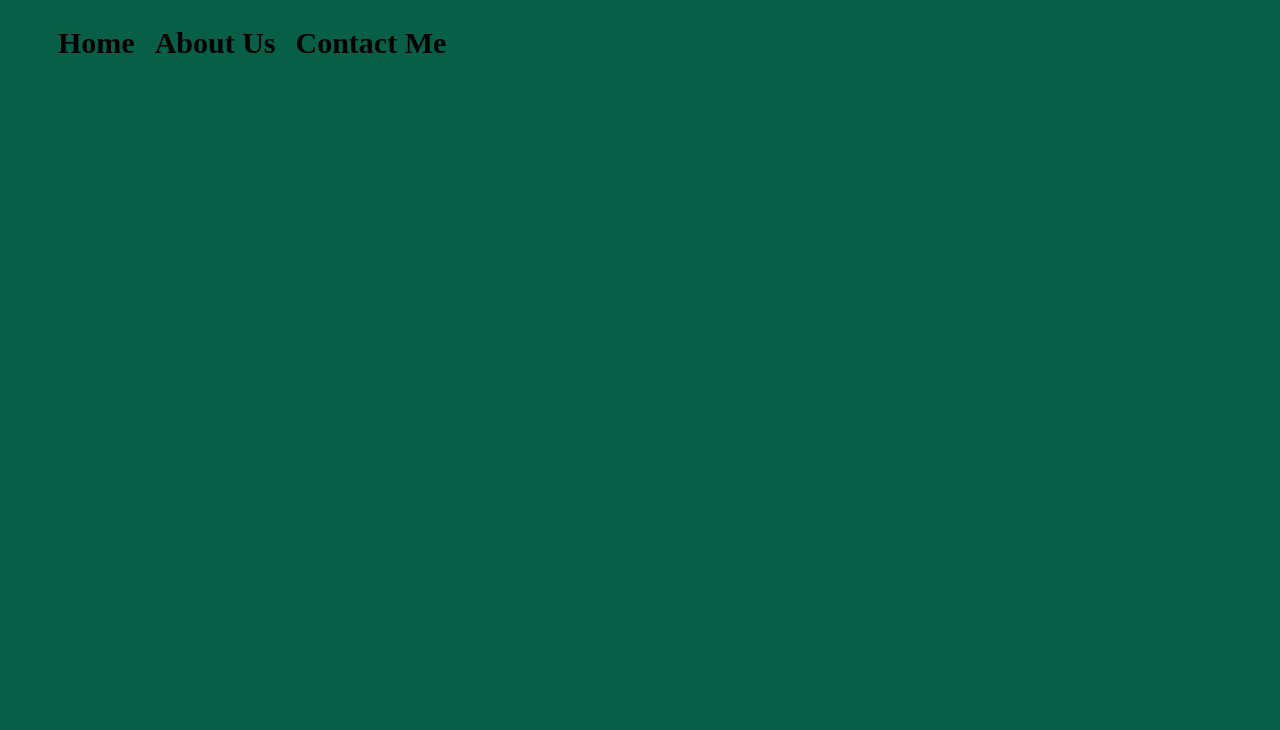
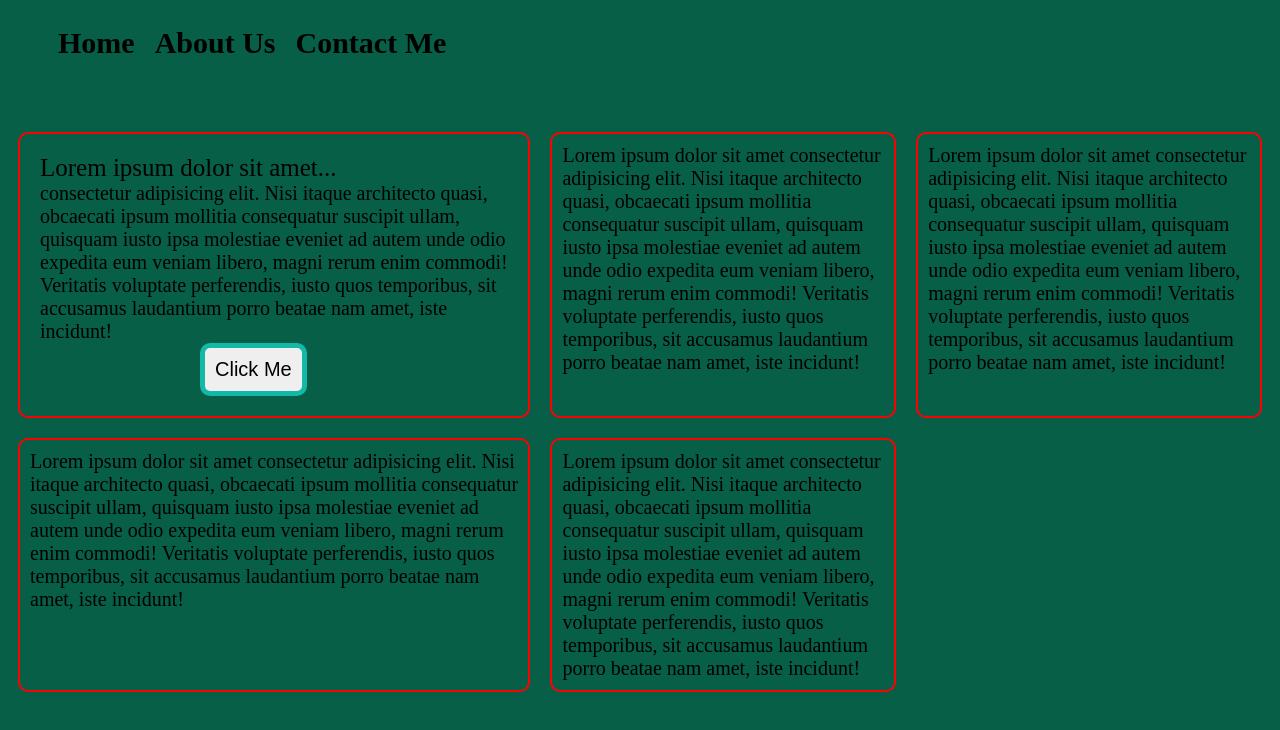
Before and after one commit to ronykhan2020/it-my-first-work, a plain HTML site: page index.html in a window 1280 px wide. Drawn offline with Linux system fonts and the light colour scheme.

Commit message:
my-work-html-css

```diff
--- a/index.html
+++ b/index.html
@@ -1,13 +1,13 @@
 <!DOCTYPE html>
 <html lang="en">
   <head>
-    <meta charset="UTF-8">
-    <meta http-equiv="X-UA-Compatible" content="IE=edge">
-    <meta name="viewport" content="width=device-width, initial-scale=1.0">
-    <link rel="stylesheet" href="./style.css">
+    <meta charset="UTF-8" />
+    <meta http-equiv="X-UA-Compatible" content="IE=edge" />
+    <meta name="viewport" content="width=device-width, initial-scale=1.0" />
+    <link rel="stylesheet" href="./style.css" />
     <style>
-    body{
-        background-color:#065f46 ;
+      body {
+        background-color: #065f46;
       }
     </style>
     <title>Document</title>
@@ -24,5 +24,74 @@
 
 
 
+
+
+    <br><br>
+
+
+    <div class="container2">
+      <p id="my-work">
+
+
+        Lorem ipsum dolor sit amet... <br>
+         consectetur adipisicing elit. Nisi itaque
+        architecto quasi, obcaecati ipsum mollitia consequatur suscipit ullam,
+        quisquam iusto ipsa molestiae eveniet ad autem unde odio expedita eum
+        veniam libero, magni rerum enim commodi! Veritatis voluptate
+        perferendis, iusto quos temporibus, sit accusamus laudantium porro
+        beatae nam amet, iste incidunt!
+        <br>
+        <span id="my-name"><button class="work-time">Click Me</button></span>
+
+      </p>
+
+
+      <p>
+
+        Lorem ipsum dolor sit amet consectetur adipisicing elit. Nisi itaque
+        architecto quasi, obcaecati ipsum mollitia consequatur suscipit ullam,
+        quisquam iusto ipsa molestiae eveniet ad autem unde odio expedita eum
+        veniam libero, magni rerum enim commodi! Veritatis voluptate
+        perferendis, iusto quos temporibus, sit accusamus laudantium porro
+        beatae nam amet, iste incidunt!
+      </p>
+      <p>
+
+        Lorem ipsum dolor sit amet consectetur adipisicing elit. Nisi itaque
+        architecto quasi, obcaecati ipsum mollitia consequatur suscipit ullam,
+        quisquam iusto ipsa molestiae eveniet ad autem unde odio expedita eum
+        veniam libero, magni rerum enim commodi! Veritatis voluptate
+        perferendis, iusto quos temporibus, sit accusamus laudantium porro
+        beatae nam amet, iste incidunt!
+
+      </p>
+
+      <p>
+
+        Lorem ipsum dolor sit amet consectetur adipisicing elit. Nisi itaque
+        architecto quasi, obcaecati ipsum mollitia consequatur suscipit ullam,
+        quisquam iusto ipsa molestiae eveniet ad autem unde odio expedita eum
+        veniam libero, magni rerum enim commodi! Veritatis voluptate
+        perferendis, iusto quos temporibus, sit accusamus laudantium porro
+        beatae nam amet, iste incidunt!
+      </p>
+
+       <p>
+
+
+        Lorem ipsum dolor sit amet consectetur adipisicing elit. Nisi itaque
+        architecto quasi, obcaecati ipsum mollitia consequatur suscipit ullam,
+        quisquam iusto ipsa molestiae eveniet ad autem unde odio expedita eum
+        veniam libero, magni rerum enim commodi! Veritatis voluptate
+        perferendis, iusto quos temporibus, sit accusamus laudantium porro
+        beatae nam amet, iste incidunt!
+      </p>
+
+
+    </div>
+
+
+
+
   </body>
 </html>
--- a/style.css
+++ b/style.css
@@ -21,3 +21,52 @@ li:hover{
     border-radius: 10px;
 
 }
+.container2{
+    display: grid;
+    grid-template-columns: auto auto auto ;
+
+}
+p{
+    border: 2px solid red;
+    margin: 10px;
+    padding: 10px;
+    border-radius: 10px;
+    font-size: 20px;
+
+}
+#my-work{
+    padding: 20px;
+    font-size: 20px;
+}
+
+ #my-work::first-line{
+    font-size: 25px;
+
+
+ }
+
+
+ #my-name{
+    font-size: 20px;
+    margin-left: 150px;
+    padding: 10px;
+
+ }
+
+ .work-time{
+    padding: 10px;
+
+    font-size: 20px;
+    border-radius: 10px;
+    border: 5px solid rgb(20 184 166);
+
+ }
+ .work-time:hover{
+    color: chocolate;
+    box-shadow: 2px 4px 6px red;
+    font-size: 20px;
+    font-weight: bold;
+
+    text-decoration: underline;
+
+ }
```
Lines whose indentation alone changed are shown as unchanged.
